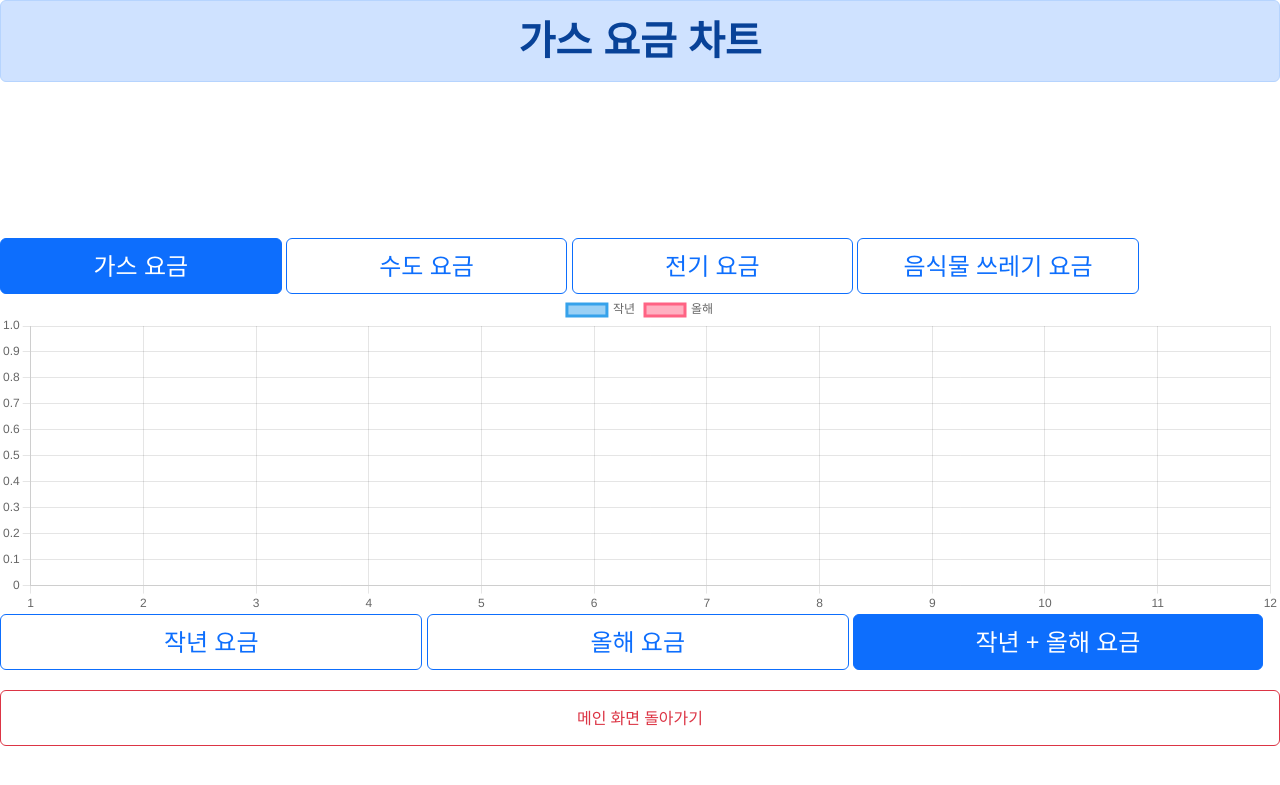
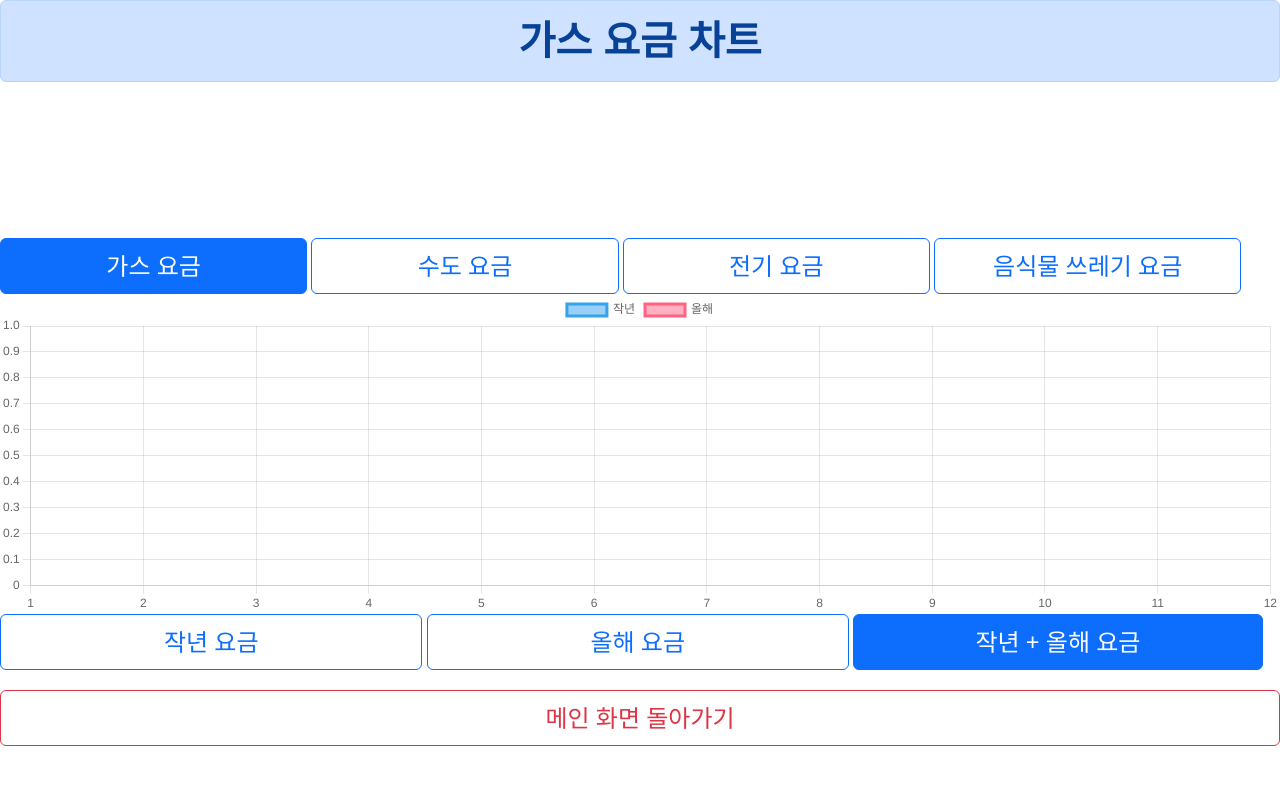
Before and after one commit to sungb0131/Assertive, a Django app: page /main/graph/gas/both in a window 1280 px wide. Shown: the top 785 px of the page. Run offline with Django 4.2, Linux system fonts and the light colour scheme; the visitor is signed in with stand-in values (Sample User, id 1); data that the repository does not hold is empty; parts of the project's set-up code (start-up, migrations or seed data) failed here and were passed over; some web fonts are replaced.

Commit message:
Style: Change button size and font size

```diff
--- a/templates/graph.html
+++ b/templates/graph.html
@@ -11,25 +11,25 @@
     <div style="padding: 70;"></div>
     <link href="https://cdn.jsdelivr.net/npm/bootstrap@5.2.2/dist/css/bootstrap.min.css" rel="stylesheet" integrity="sha384-Zenh87qX5JnK2Jl0vWa8Ck2rdkQ2Bzep5IDxbcnCeuOxjzrPF/et3URy9Bv1WTRi" crossorigin="anonymous">
     {%if type == 'gas' %}
-        <button type="button" onclick="location.href='/main/graph/gas/both'" class="btn btn-primary" style="width: 22%; height: 7%; font-size:150%">가스 요금</button>
-        <button type="button" onclick="location.href='/main/graph/water/both'" class="btn btn-outline-primary" style="width: 22%; height: 7%; font-size:150%">수도 요금</button>
-        <button type="button" onclick="location.href='/main/graph/electric/both'" class="btn btn-outline-primary" style="width: 22%; height: 7%; font-size:150%">전기 요금</button>
-        <button type="button" onclick="location.href='/main/graph/waste/both'" class="btn btn-outline-primary" style="width: 22%; height: 7%; font-size:150%">음식물 쓰레기 요금</button>
+        <button type="button" onclick="location.href='/main/graph/gas/both'" class="btn btn-primary" style="width: 24%; height: 7%; font-size:150%">가스 요금</button>
+        <button type="button" onclick="location.href='/main/graph/water/both'" class="btn btn-outline-primary" style="width: 24%; height: 7%; font-size:150%">수도 요금</button>
+        <button type="button" onclick="location.href='/main/graph/electric/both'" class="btn btn-outline-primary" style="width: 24%; height: 7%; font-size:150%">전기 요금</button>
+        <button type="button" onclick="location.href='/main/graph/waste/both'" class="btn btn-outline-primary" style="width: 24%; height: 7%; font-size:150%">음식물 쓰레기 요금</button>
     {% elif type == 'water' %}
-        <button type="button" onclick="location.href='/main/graph/gas/both'" class="btn btn-outline-primary" style="width: 22%; height: 7%; font-size:150%">가스 요금</button>
-        <button type="button" onclick="location.href='/main/graph/water/both'" class="btn btn-primary" style="width: 22%; height: 7%; font-size:150%">수도 요금</button>
-        <button type="button" onclick="location.href='/main/graph/electric/both'" class="btn btn-outline-primary" style="width: 22%; height: 7%; font-size:150%">전기 요금</button>
-        <button type="button" onclick="location.href='/main/graph/waste/both'" class="btn btn-outline-primary" style="width: 22%; height: 7%; font-size:150%">음식물 쓰레기 요금</button>
+        <button type="button" onclick="location.href='/main/graph/gas/both'" class="btn btn-outline-primary" style="width: 24%; height: 7%; font-size:150%">가스 요금</button>
+        <button type="button" onclick="location.href='/main/graph/water/both'" class="btn btn-primary" style="width: 24%; height: 7%; font-size:150%">수도 요금</button>
+        <button type="button" onclick="location.href='/main/graph/electric/both'" class="btn btn-outline-primary" style="width: 24%; height: 7%; font-size:150%">전기 요금</button>
+        <button type="button" onclick="location.href='/main/graph/waste/both'" class="btn btn-outline-primary" style="width: 24%; height: 7%; font-size:150%">음식물 쓰레기 요금</button>
     {% elif type == 'electric' %}
-        <button type="button" onclick="location.href='/main/graph/gas/both'" class="btn btn-outline-primary" style="width: 22%; height: 7%; font-size:150%">가스 요금</button>
-        <button type="button" onclick="location.href='/main/graph/water/both'" class="btn btn-outline-primary" style="width: 22%; height: 7%; font-size:150%">수도 요금</button>
-        <button type="button" onclick="location.href='/main/graph/electric/both'" class="btn btn-primary" style="width: 22%; height: 7%; font-size:150%">전기 요금</button>
-        <button type="button" onclick="location.href='/main/graph/waste/both'" class="btn btn-outline-primary" style="width: 22%; height: 7%; font-size:150%">음식물 쓰레기 요금</button>
+        <button type="button" onclick="location.href='/main/graph/gas/both'" class="btn btn-outline-primary" style="width: 24%; height: 7%; font-size:150%">가스 요금</button>
+        <button type="button" onclick="location.href='/main/graph/water/both'" class="btn btn-outline-primary" style="width: 24%; height: 7%; font-size:150%">수도 요금</button>
+        <button type="button" onclick="location.href='/main/graph/electric/both'" class="btn btn-primary" style="width: 24%; height: 7%; font-size:150%">전기 요금</button>
+        <button type="button" onclick="location.href='/main/graph/waste/both'" class="btn btn-outline-primary" style="width: 24%; height: 7%; font-size:150%">음식물 쓰레기 요금</button>
     {% elif type == 'waste' %}
-        <button type="button" onclick="location.href='/main/graph/gas/both'" class="btn btn-outline-primary" style="width: 22%; height: 7%; font-size:150%">가스 요금</button>
-        <button type="button" onclick="location.href='/main/graph/water/both'" class="btn btn-outline-primary" style="width: 22%; height: 7%; font-size:150%">수도 요금</button>
-        <button type="button" onclick="location.href='/main/graph/electric/both'" class="btn btn-outline-primary" style="width: 22%; height: 7%; font-size:150%">전기 요금</button>
-        <button type="button" onclick="location.href='/main/graph/waste/both'" class="btn btn-primary" style="width: 22%; height: 7%; font-size:150%">음식물 쓰레기 요금</button>
+        <button type="button" onclick="location.href='/main/graph/gas/both'" class="btn btn-outline-primary" style="width: 24%; height: 7%; font-size:150%">가스 요금</button>
+        <button type="button" onclick="location.href='/main/graph/water/both'" class="btn btn-outline-primary" style="width: 24%; height: 7%; font-size:150%">수도 요금</button>
+        <button type="button" onclick="location.href='/main/graph/electric/both'" class="btn btn-outline-primary" style="width: 24%; height: 7%; font-size:150%">전기 요금</button>
+        <button type="button" onclick="location.href='/main/graph/waste/both'" class="btn btn-primary" style="width: 24%; height: 7%; font-size:150%">음식물 쓰레기 요금</button>
     {% endif %}
 </head>
 <div id = 'container' style="width:100%;">
@@ -67,6 +67,6 @@
         <button type="button" onclick="location.href='/main/graph/{{ type }}/both'" class="btn btn-outline-primary" style="width: 32%; height: 7%; font-size:150%">작년 + 올해 요금</button>
     {% endif %}
     <div style="padding: 10;"></div>
-    <button type="button" onclick="location.href='/main'" class="btn btn-outline-danger" style="width: 100%; height: 7%;">메인 화면 돌아가기</button>
+    <button type="button" onclick="location.href='/main'" class="btn btn-outline-danger" style="width: 100%; height: 7%; font-size:150%">메인 화면 돌아가기</button>
     <script src="https://cdn.jsdelivr.net/npm/bootstrap@5.2.2/dist/js/bootstrap.bundle.min.js" integrity="sha384-OERcA2EqjJCMA+/3y+gxIOqMEjwtxJY7qPCqsdltbNJuaOe923+mo//f6V8Qbsw3" crossorigin="anonymous"></script>
 </body>
```
